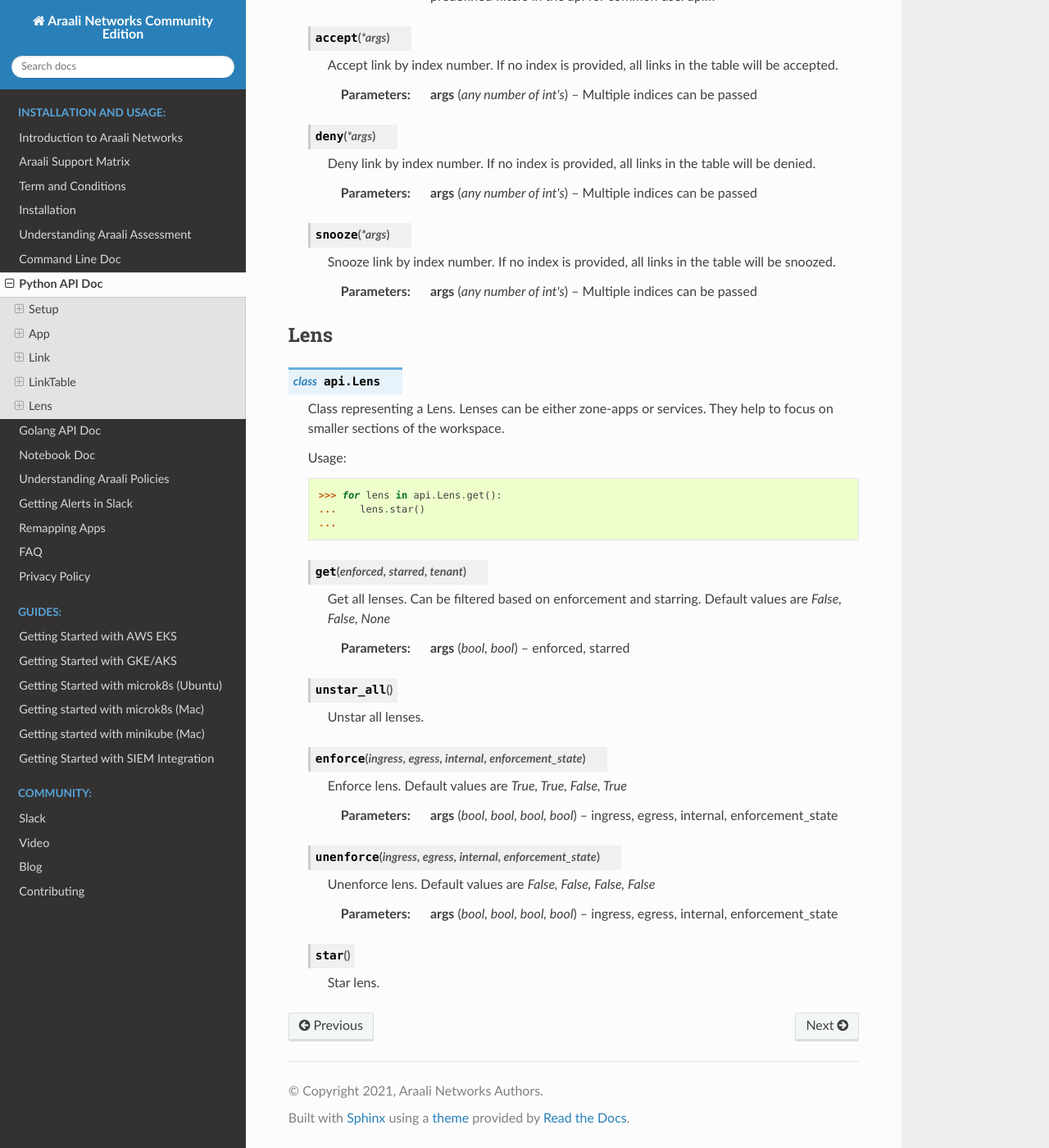
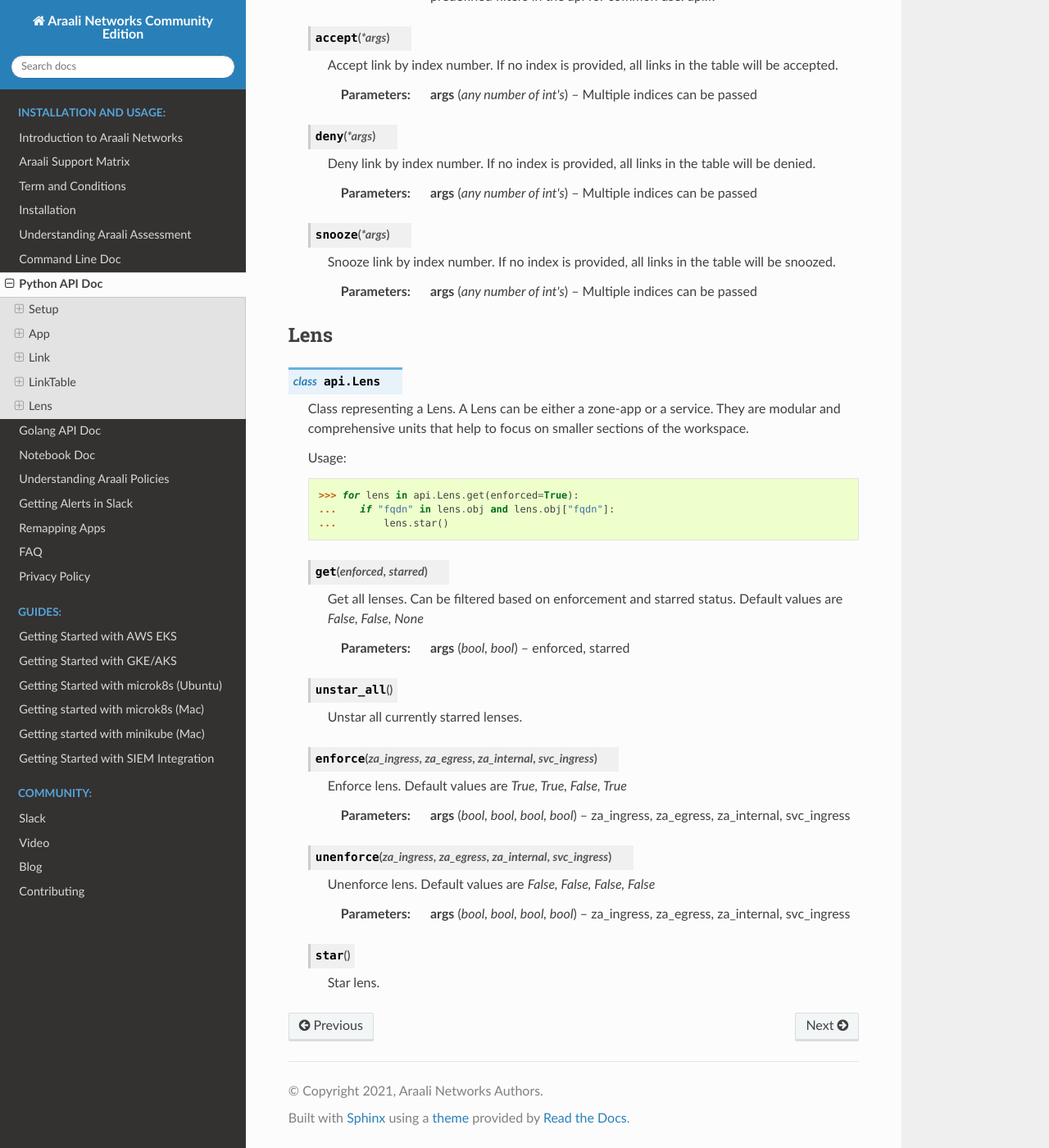
Before and after one commit to araalinetworks/api, a Sphinx documentation site: the page built from doc/source/araalictlpython.rst, in a window 1280 px wide and 1400 px high, scrolled down 2387 px. Shown: the whole window at 82% size. Built offline with Sphinx 7.4.7 and the Read the Docs theme 2.0.0, drawn with Linux system fonts in a browser that asks for light colours.

Commit message:
updating lens ops in araalictl.py and api.py updating corresponding documentation

```diff
--- a/doc/source/araalictlcommandline.rst
+++ b/doc/source/araalictlcommandline.rst
@@ -79,7 +79,7 @@
  ::
 
     vi enforce_za.txt
-        # “i” to edit
+        # "i" to insert at cursor, "a" for after cursor, and "o" for line above cursor
         # input the following
         # for zone-app:
             - zone_name: string
--- a/doc/source/araalictlpython.rst
+++ b/doc/source/araalictlpython.rst
@@ -144,18 +144,18 @@
 ----
 .. class:: api.Lens
 
-   Class representing a Lens. Lenses can be either zone-apps or services.
-   They help to focus on smaller sections of the workspace.
+   Class representing a Lens. A Lens can be either a zone-app or a service.
+   They are modular and comprehensive units that help to focus on smaller sections of the workspace.
 
    Usage:
 
-      >>> for lens in api.Lens.get():
-      ...    lens.star()
-      ...
+      >>> for lens in api.Lens.get(enforced=True):
+      ...    if "fqdn" in lens.obj and lens.obj["fqdn"]:
+      ...        lens.star()
 
-   .. function:: api.Lens.get(enforced, starred, tenant)
+   .. function:: api.Lens.get(enforced, starred)
 
-      Get all lenses. Can be filtered based on enforcement and starring.
+      Get all lenses. Can be filtered based on enforcement and starred status.
       Default values are `False, False, None`
 
       :param args: enforced, starred
@@ -164,20 +164,20 @@
    .. function:: api.Lens.unstar_all()
       :noindex:
 
-      Unstar all lenses.
+      Unstar all currently starred lenses.
 
-   .. function:: enforce(ingress, egress, internal, enforcement_state)
+   .. function:: enforce(za_ingress, za_egress, za_internal, svc_ingress)
 
       Enforce lens. Default values are `True, True, False, True`
 
-      :param args: ingress, egress, internal, enforcement_state
+      :param args: za_ingress, za_egress, za_internal, svc_ingress
       :type args: bool, bool, bool, bool
 
-   .. function:: unenforce(ingress, egress, internal, enforcement_state)
+   .. function:: unenforce(za_ingress, za_egress, za_internal, svc_ingress)
 
       Unenforce lens. Default values are `False, False, False, False`
 
-      :param args: ingress, egress, internal, enforcement_state
+      :param args: za_ingress, za_egress, za_internal, svc_ingress
       :type args: bool, bool, bool, bool
 
    .. function:: star()
```
Also changed, not shown: other parts of doc/source/araalictlcommandline.rst (+1 -1 lines), 2 other files.
